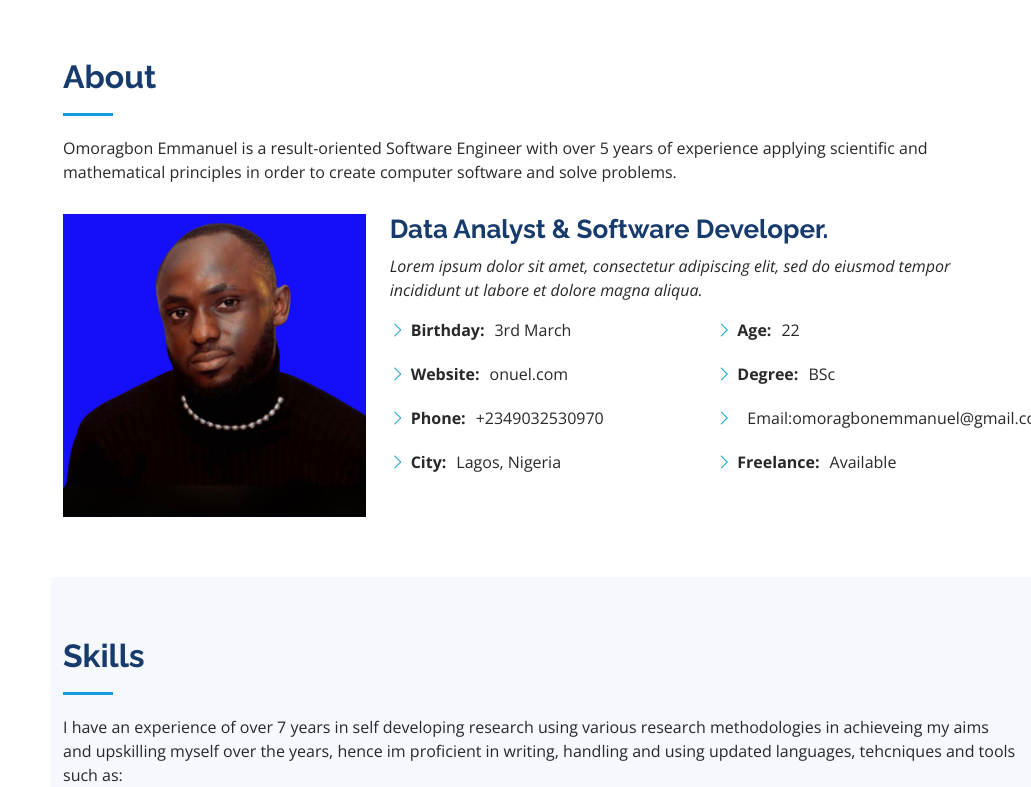
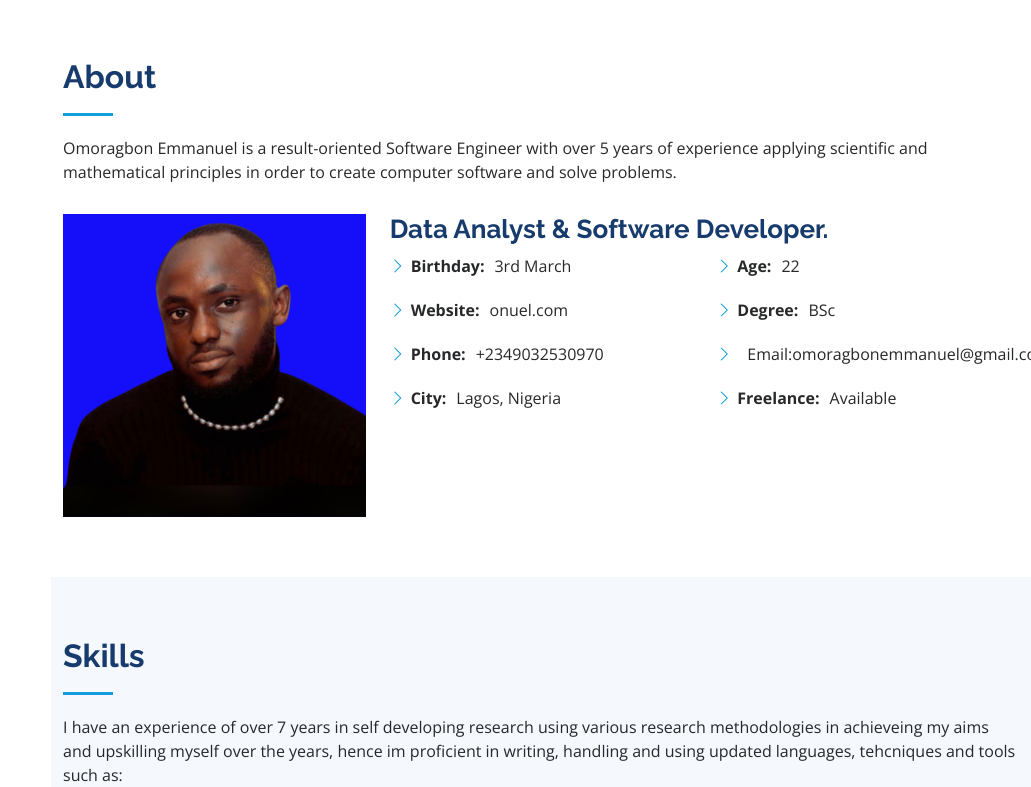
Before and after one commit to egenius01/egenius01.github.io, a plain HTML site: page index.html in a window 1280 px wide. Shown: the part 802-1589 px from the top of the page, without its empty margins (249-1280 px from the left). Drawn offline with nearby package versions, Linux system fonts and the light colour scheme.

Commit message:
Update index.html

```diff
--- a/index.html
+++ b/index.html
@@ -45,7 +45,7 @@
     <div class="d-flex flex-column">
 
       <div class="profile">
-        <img src="assets/img/profile-img.PNG" alt="" class="img-fluid rounded-circle">
+        <img src="assets/img/profile-img.png" alt="" class="img-fluid rounded-circle">
         <h1 class="text-light"><a href="index.html">Omoragbon Emmanuel</a></h1>
         <div class="social-links mt-3 text-center">
           <a href="https://www.instagram.com/dotnuel" class="instagram"><i class="bx bxl-instagram"></i></a>
@@ -92,10 +92,8 @@
           </div>
           <div class="col-lg-8 pt-4 pt-lg-0 content" data-aos="fade-left">
             <h3>Data Analyst &amp; Software Developer.</h3>
-            <p class="fst-italic">
-              Lorem ipsum dolor sit amet, consectetur adipiscing elit, sed do eiusmod tempor incididunt ut labore et dolore
-              magna aliqua.
-            </p>
+<!--             <p class="fst-italic">
+            </p> -->
             <div class="row">
               <div class="col-lg-6">
                 <ul>
```
